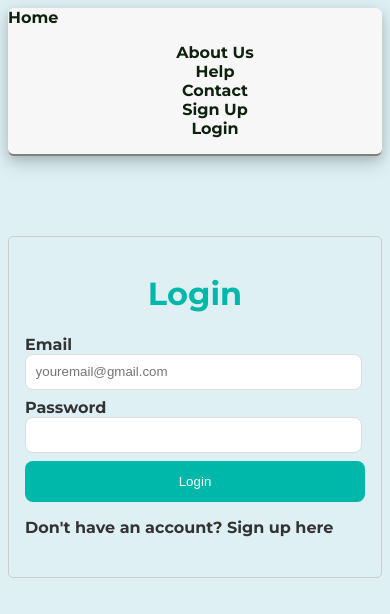
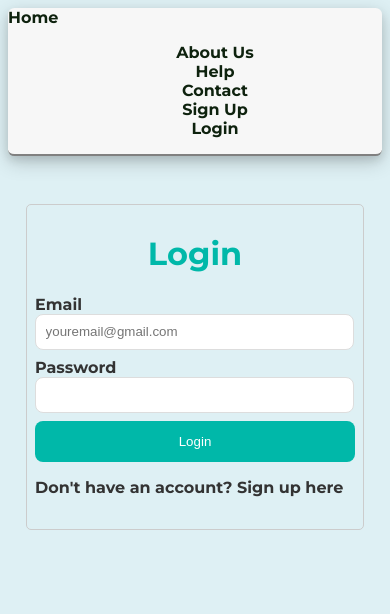
Before and after one commit to chingu-voyages/v46-tier3-team-33, a React (Vite) app in the folder frontend/: page /Login in a window 390 px wide. Shown: the top 614 px of the page. Built offline with nearby package versions, Linux system fonts and the light colour scheme; no server answers; a web font is replaced by a local one.

Commit message:
For medium screens (up to 1024 pixels), the max-width is set to 20rem, the margin is set to 3rem, and the padding is set to 0.5rem - login.css

```diff
--- a/frontend/src/components/Pages/login/login.css
+++ b/frontend/src/components/Pages/login/login.css
@@ -5,11 +5,17 @@
   border: 1px solid #ccc;
   border-radius: 5px;
   gap: 1em;
-
 }
 
-
-.button-container{
+.button-container {
   display: flex;
   justify-content: center;
 }
+
+@media screen and (max-width: 1024px) {
+  .login-container {
+    max-width: 20rem;
+    margin: 3rem auto;
+    padding: 0.5rem;
+  }
+}
```
